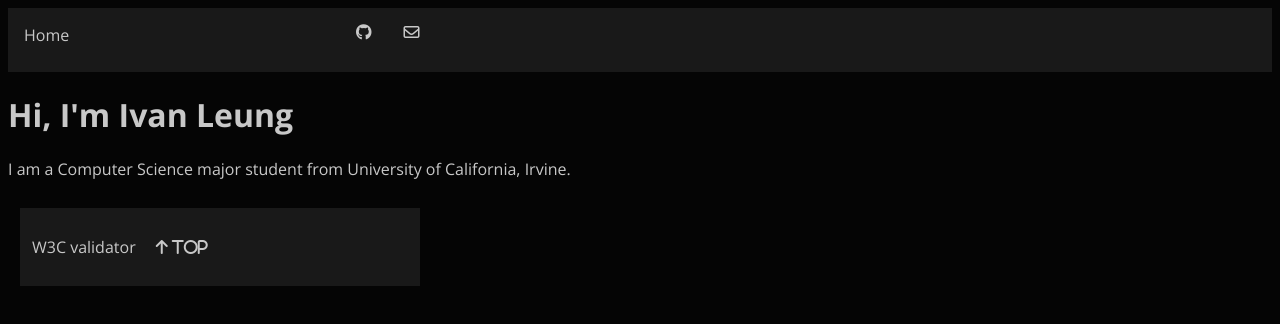
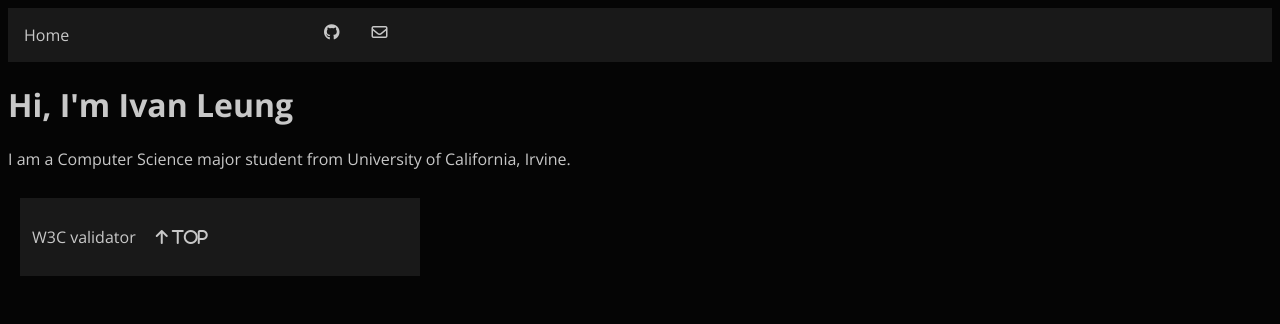
Before and after one commit to ivanl86/uci_projects, a plain HTML site: page inf133_w24/A1/index.html in a window 1280 px wide. Drawn offline with nearby package versions, Linux system fonts and the light colour scheme.

Commit message:
hw: Completes assignment 1

```diff
--- a/inf133_w24/A1/index.html
+++ b/inf133_w24/A1/index.html
@@ -6,17 +6,17 @@ EMAIL: ihleung@uci.edu
 -->
 
   <head>
-    <meta charset="utf-8" />
-    <meta name="author" content="Ivan Leung" />
-    <meta name="description" content="Ivan Leung's Portfolio" />
+    <meta charset="utf-8">
+    <meta name="author" content="Ivan Leung">
+    <meta name="description" content="Ivan Leung's Portfolio">
     <!-- you would link to an external stylesheet here! -->
-    <link rel="stylesheet" href="styles.css" />
-    <link rel="preconnect" href="https://fonts.googleapis.com" />
-    <link rel="preconnect" href="https://fonts.gstatic.com" crossorigin />
+    <link rel="stylesheet" href="styles.css">
+    <link rel="preconnect" href="https://fonts.googleapis.com">
+    <link rel="preconnect" href="https://fonts.gstatic.com" crossorigin>
     <link
       href="https://fonts.googleapis.com/css2?family=Open+Sans:ital,wght@0,300..800;1,300..800&display=swap"
       rel="stylesheet"
-    />
+    >
     <!-- you would also link to Bootstrap here! -->
     <script
       src="https://kit.fontawesome.com/342b5e5d6b.js"
@@ -30,13 +30,10 @@ EMAIL: ihleung@uci.edu
       <ul class="navigation-bar">
         <li class="home"><a href="index.html">Home</a></li>
         <li class="github">
-          <!-- <a href="https://github.com/ivanl86/uci_projects.git" class="fa-brands fa-github" target="_blank" alt="GitHub Icon"></a> -->
-          <!-- <a href="https://github.com/ivanl86/uci_projects.git" target="_blank"><i class="fa-brands fa-github" alt="GitHub"></i></a> -->
-          <i  class="fa-brands fa-github" alt="GitHub"><a href="https://github.com/ivanl86/uci_projects.git" target="_blank"></a></i>
-
+          <a href="https://github.com/ivanl86/uci_projects.git" class="fa-brands fa-github" title="Github-icon" target="_blank"></a>
         </li>
         <li class="email">
-          <a href="mailto:ihleung@uci.edu" class="fa-regular fa-envelope" target="_blank" alt="Email"></a>
+          <a href="mailto:ihleung@uci.edu" class="fa-regular fa-envelope" title="Envelope-icon" target="_blank"></a>
         </li>
       </ul>
       <h1>Hi, I'm Ivan Leung</h1>
--- a/inf133_w24/A1/styles.css
+++ b/inf133_w24/A1/styles.css
@@ -15,7 +15,7 @@ body {
     margin: 0px;
 }
 
-li a {
+/* li a {
     color: rgb(200, 200, 200);
     display: block;
     float: left;
@@ -28,6 +28,21 @@ li a {
         background-color: rgb(0, 0, 0);
         transition: 0.30s;
     }
+} */
+
+li a {
+    color: rgb(200, 200, 200);
+    display: block;
+    float: left;
+    text-align: center;
+    text-decoration: none;
+    padding: 16px;
+}
+
+li a:hover {
+    cursor: pointer;
+    background-color: rgb(0, 0, 0);
+    transition: 0.30s;
 }
 
 .fa-github {
```
Also changed, not shown: inf133_w24/A1/readme.txt.
